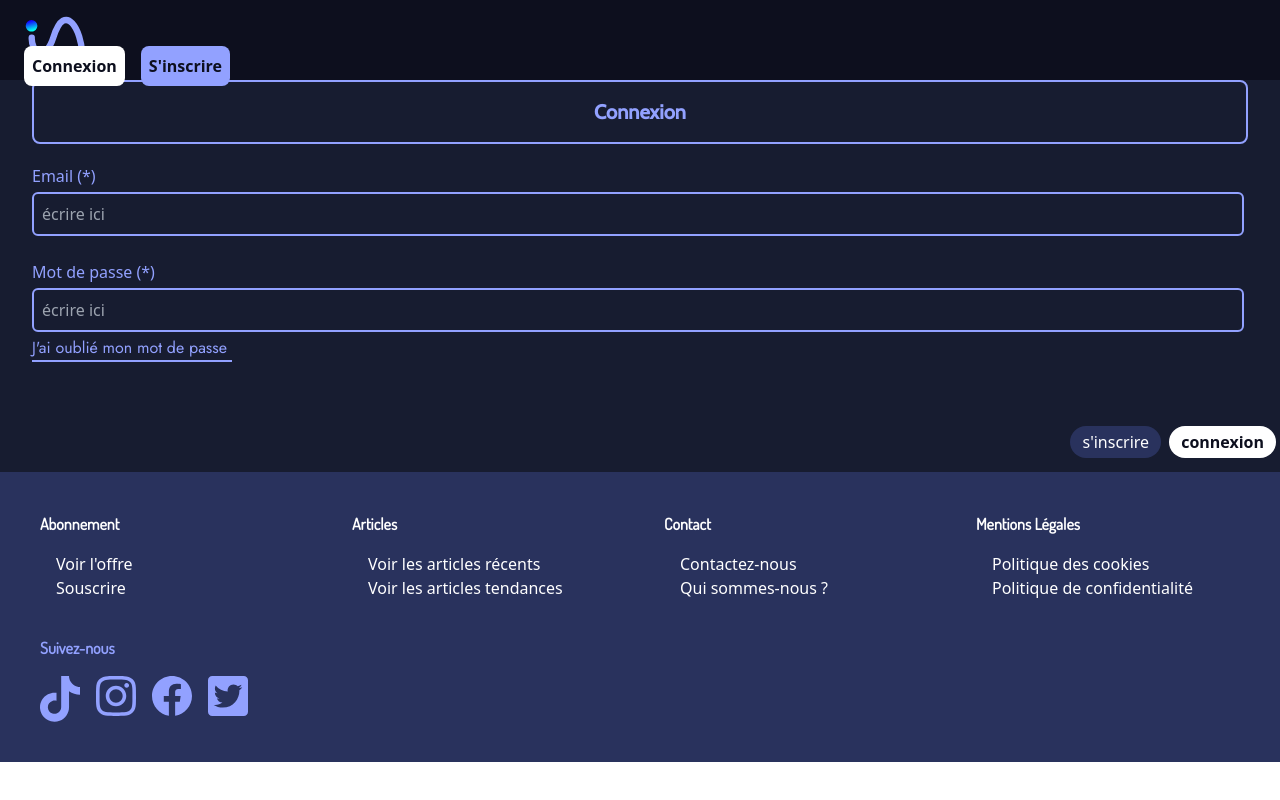
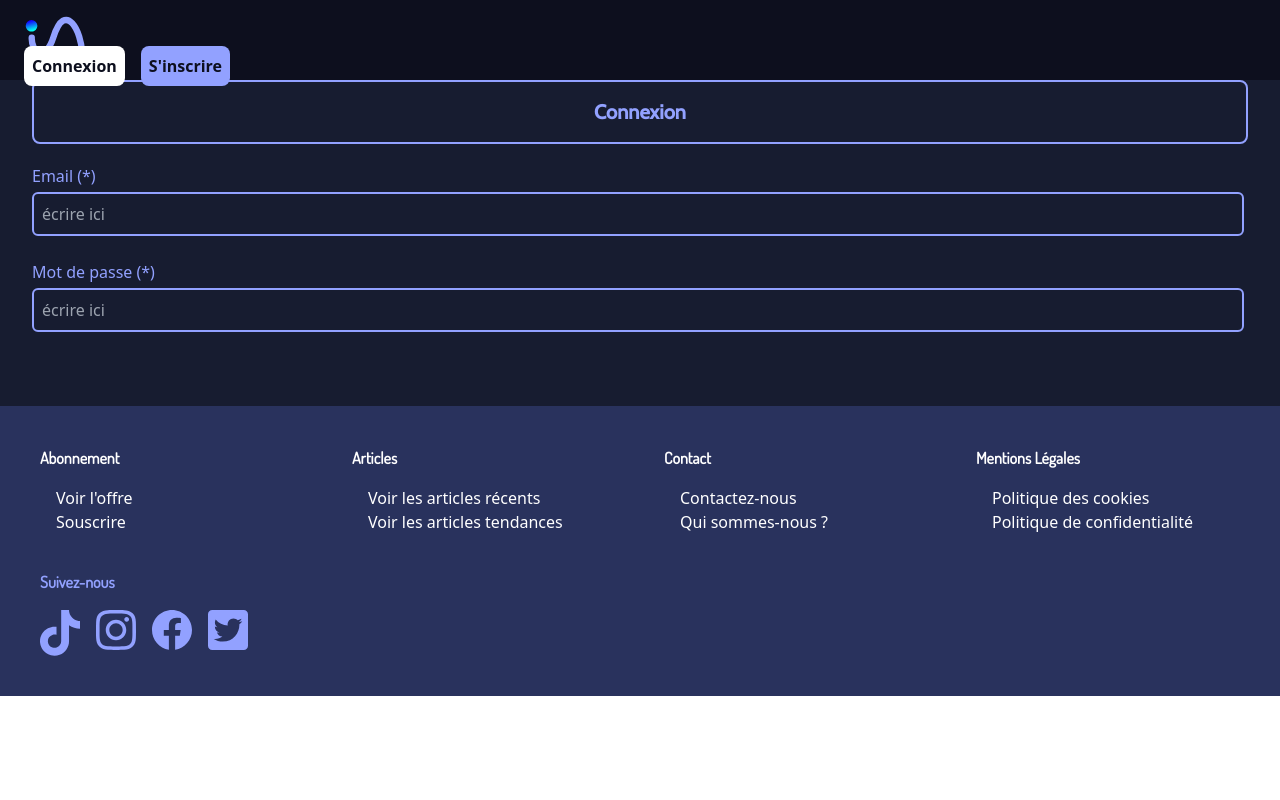
Before and after one commit to marionmura/ProjetS2_marion_yann_aline, a Vue app: page /Connexion in a window 1280 px wide. Built offline with nearby package versions, Linux system fonts and the light colour scheme.

Commit message:
test déploiement

```diff
--- a/src/pages/Connexion.vue
+++ b/src/pages/Connexion.vue
@@ -25,17 +25,17 @@
       <input  type="password" id="passwd" placeholder="écrire ici" required class="bg-grisbg border-2 rounded-md text-violet p-2 ml-0 m-1 focus:outline-none focus:ring-2 focus:ring-rouge focus:border-0" >
       <p></p>
 
-      <p class="text-violet border-b-2 w-[200px]" v-on:click="reset()">J'ai oublié mon mot de passe</p>
+      <!-- <p class="text-violet border-b-2 w-[200px]" v-on:click="reset()">J'ai oublié mon mot de passe</p> -->
     </div>
     </form>
 
 
       <div class="flex flex-row justify-end mt-5 pb-[10px]">
-        <RouterLink to="/Inscription"><button class="p-1  m-1 pl-3 pr-3 rounded-full bg-grisfooter text-white" v-on:click="register()">s'inscrire</button>
-        </RouterLink>
+        <!-- <RouterLink to="/Inscription"><button class="p-1  m-1 pl-3 pr-3 rounded-full bg-grisfooter text-white" v-on:click="register()">s'inscrire</button> -->
+        <!-- </RouterLink> -->
 
         <RouterLink to="/Espacepersonnel">
-          <button class="p-1 pl-3 pr-3  m-1 text-noirbackground font-bold rounded-full bg-white" v-on:click="login()">connexion</button>
+          <!-- <button class="p-1 pl-3 pr-3  m-1 text-noirbackground font-bold rounded-full bg-white" v-on:click="login()">connexion</button> -->
         </RouterLink>
 
       </div>
--- a/src/pages/Inscription.vue
+++ b/src/pages/Inscription.vue
@@ -51,7 +51,7 @@ import Googleicon from '../components/icons/Googleicon.vue'
             </RouterLink>
         </div>
 
-        <RouterLink to="/Espacepersonnel"><button class="p-1 pl-3 pr-3  m-1 text-noirbackground font-bold rounded-full bg-white" v-on:click="login()">inscription</button></RouterLink>
+        <!-- <RouterLink to="/Espacepersonnel"><button class="p-1 pl-3 pr-3  m-1 text-noirbackground font-bold rounded-full bg-white" v-on:click="login()">inscription</button></RouterLink> -->
       </div>
 
     </main>
```
